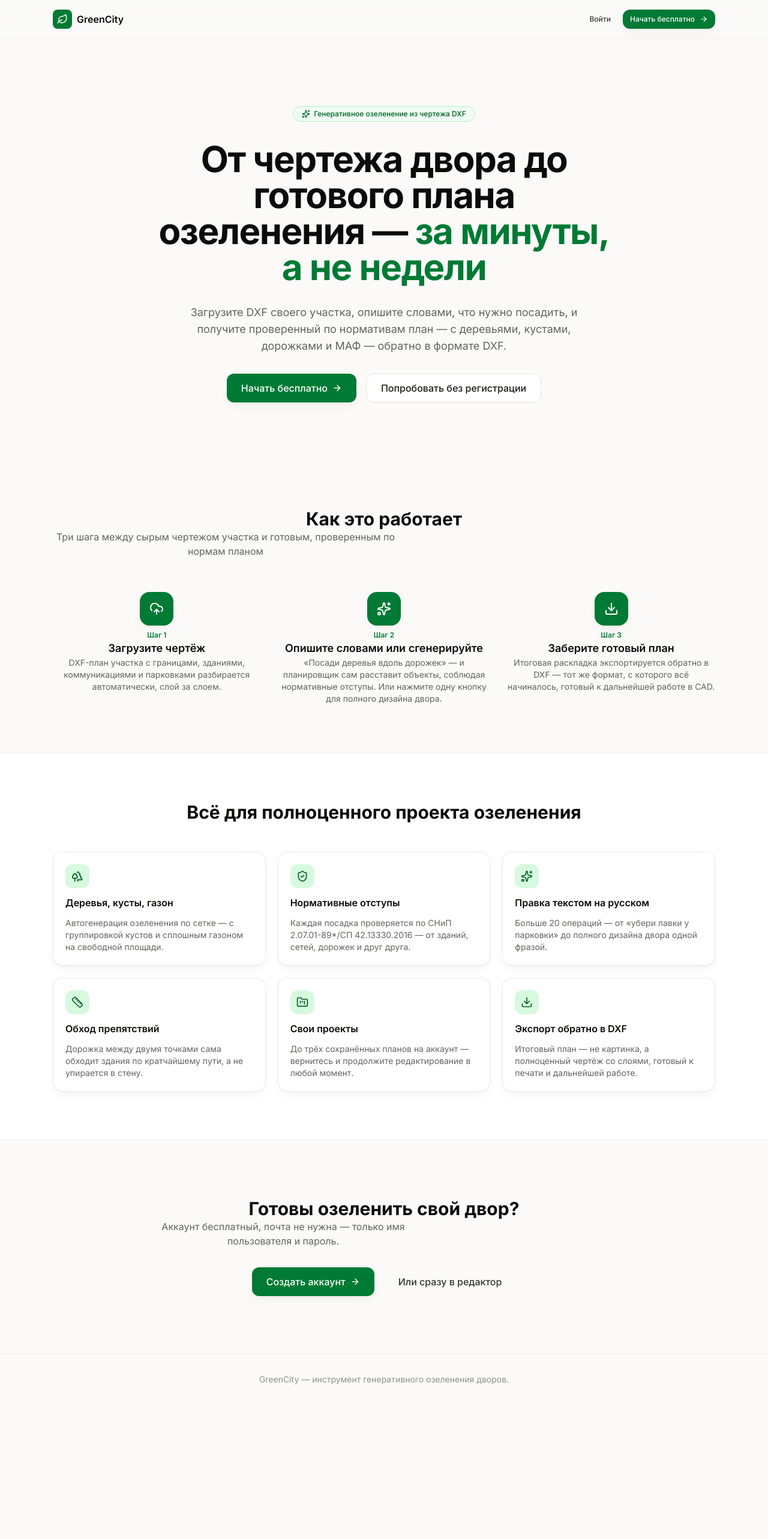
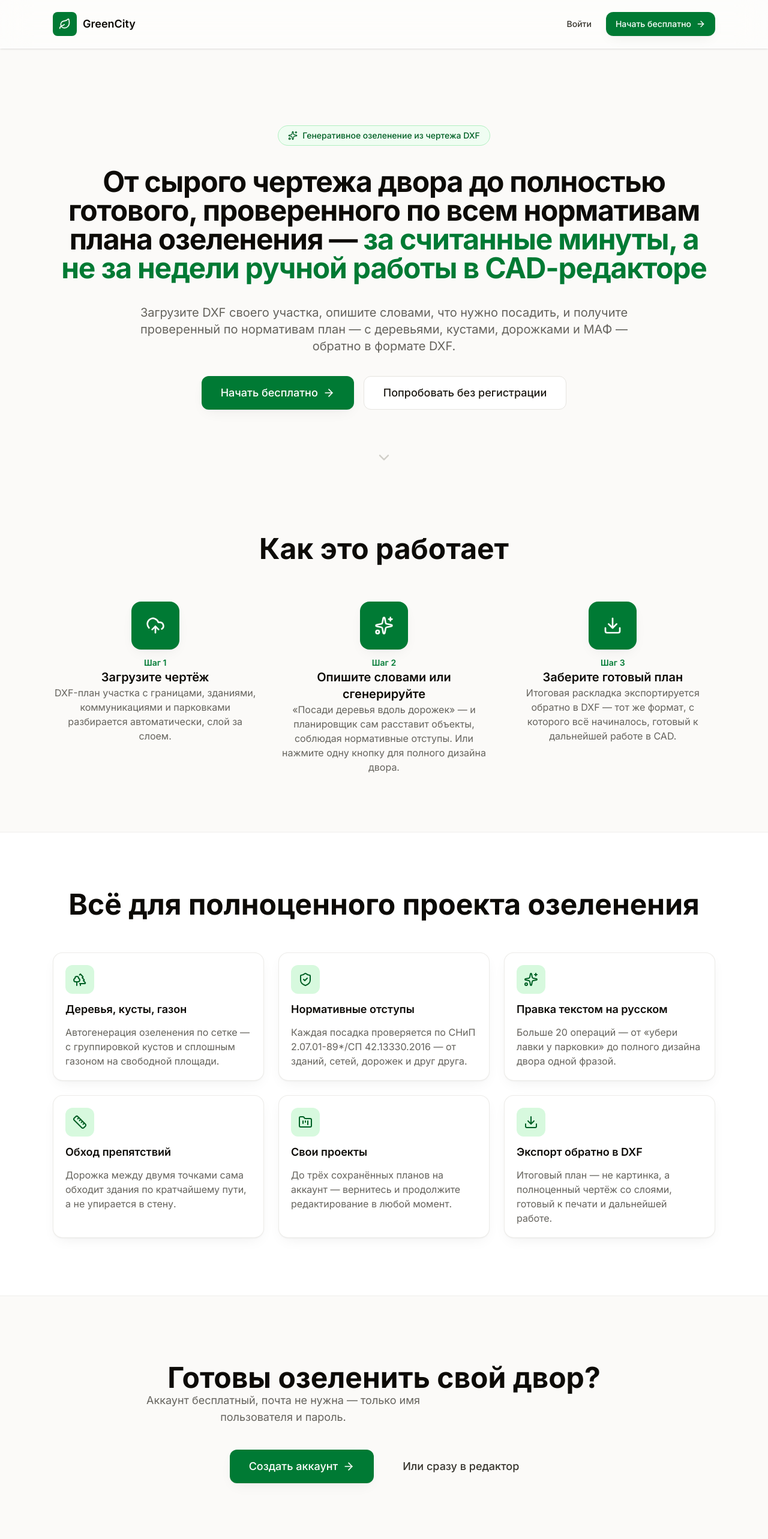
Before and after one commit to Artem-Kornilov-pro/GreenCity, a React (Vite) app in the folder frontend/: page / in a window 1280 px wide. Shown: the top 2566 px of the page at 60% size. Before the commit the page ends 2342 px from the top, so only its background shows below. Built offline with nearby package versions, Linux system fonts and the light colour scheme; no server answers.

Commit message:
Настроены шрифты

```diff
--- a/frontend/src/pages/EditorPage.tsx
+++ b/frontend/src/pages/EditorPage.tsx
@@ -292,7 +292,7 @@ export default function EditorPage() {
     <PageTransition>
       <div className="flex h-screen flex-col overflow-hidden bg-ink-50">
         {/* Топбар */}
-        <header className="flex h-14 shrink-0 items-center gap-3 border-b border-ink-200/70 bg-white px-4">
+        <header className="flex h-14 shrink-0 items-center gap-3 border-b border-white/60 bg-white/55 px-4 shadow-sm backdrop-blur-xl backdrop-saturate-150">
           <Link to="/" className="flex shrink-0 items-center gap-2 font-semibold text-ink-900">
             <span className="flex h-7 w-7 items-center justify-center rounded-lg bg-brand-600 text-white">
               <Leaf className="h-4 w-4" />
--- a/frontend/src/pages/LandingPage.tsx
+++ b/frontend/src/pages/LandingPage.tsx
@@ -10,6 +10,7 @@ import {
   FolderKanban,
   ArrowRight,
   Ruler,
+  ChevronDown,
 } from "lucide-react";
 import { Button } from "../components/ui/button";
 import { Card, CardContent } from "../components/ui/card";
@@ -17,8 +18,13 @@ import { PageTransition } from "../components/PageTransition";
 import { useAuth } from "../context/useAuth";
 
 const fadeUp: Variants = {
-  hidden: { opacity: 0, y: 24 },
+  hidden: { opacity: 0, y: 28 },
   show: { opacity: 1, y: 0, transition: { duration: 0.6, ease: "easeOut" } },
+};
+
+const popIn: Variants = {
+  hidden: { opacity: 0, y: 20, scale: 0.6, rotate: -12 },
+  show: { opacity: 1, y: 0, scale: 1, rotate: 0, transition: { duration: 0.55, ease: "easeOut" } },
 };
 
 const stagger: Variants = {
@@ -79,27 +85,36 @@ const FEATURES = [
 
 function Header() {
   return (
-    <header className="sticky top-0 z-40 border-b border-ink-200/60 bg-ink-50/80 backdrop-blur-md">
-      <div className="mx-auto flex h-16 max-w-6xl items-center justify-between px-6">
-        <div className="flex items-center gap-2 font-semibold text-ink-900">
-          <span className="flex h-8 w-8 items-center justify-center rounded-lg bg-brand-600 text-white">
-            <Leaf className="h-4.5 w-4.5" />
-          </span>
+    <motion.header
+      initial={{ opacity: 0, y: -24 }}
+      animate={{ opacity: 1, y: 0 }}
+      transition={{ duration: 0.5, ease: "easeOut" }}
+      className="sticky top-0 z-40 border-b border-white/60 bg-white/55 shadow-sm backdrop-blur-xl backdrop-saturate-150"
+    >
+      <div className="mx-auto flex h-20 max-w-6xl items-center justify-between px-6">
+        <div className="flex items-center gap-2.5 text-lg font-semibold text-ink-900">
+          <motion.span
+            whileHover={{ rotate: 12, scale: 1.1 }}
+            transition={{ type: "spring", stiffness: 300, damping: 12 }}
+            className="flex h-10 w-10 items-center justify-center rounded-lg bg-brand-600 text-white"
+          >
+            <Leaf className="h-5 w-5" />
+          </motion.span>
           GreenCity
         </div>
         <nav className="flex items-center gap-2">
-          <Button asChild variant="ghost" size="sm">
+          <Button asChild variant="ghost" size="md" className="transition-transform hover:scale-105 active:scale-95">
             <Link to="/login">Войти</Link>
           </Button>
-          <Button asChild size="sm">
+          <Button asChild size="md" className="group transition-transform hover:scale-105 active:scale-95">
             <Link to="/register">
               Начать бесплатно
-              <ArrowRight className="h-3.5 w-3.5" />
+              <ArrowRight className="h-4 w-4 transition-transform group-hover:translate-x-1" />
             </Link>
           </Button>
         </nav>
       </div>
-    </header>
+    </motion.header>
   );
 }
 
@@ -117,14 +132,33 @@ export default function LandingPage() {
           aria-hidden
           className="pointer-events-none absolute inset-0 -z-10 bg-[radial-gradient(ellipse_60%_50%_at_50%_-10%,theme(colors.brand.100),transparent)]"
         />
-        <div className="mx-auto flex max-w-6xl flex-col items-center gap-8 px-6 pb-24 pt-20 text-center md:pt-28">
+        {/* Плавающие декоративные пятна -- чисто орнаментальные, aria-hidden */}
+        <motion.div
+          aria-hidden
+          className="pointer-events-none absolute -left-24 top-10 -z-10 h-72 w-72 rounded-full bg-brand-200/50 blur-3xl"
+          animate={{ x: [0, 40, 0], y: [0, -30, 0], scale: [1, 1.15, 1] }}
+          transition={{ duration: 12, repeat: Infinity, ease: "easeInOut" }}
+        />
+        <motion.div
+          aria-hidden
+          className="pointer-events-none absolute -right-20 top-40 -z-10 h-80 w-80 rounded-full bg-brand-300/40 blur-3xl"
+          animate={{ x: [0, -30, 0], y: [0, 40, 0], scale: [1, 1.1, 1] }}
+          transition={{ duration: 14, repeat: Infinity, ease: "easeInOut", delay: 1 }}
+        />
+
+        <div className="mx-auto flex max-w-6xl flex-col items-center gap-9 px-6 pb-28 pt-24 text-center md:pt-32">
           <motion.div
             initial={{ opacity: 0, y: -12 }}
             animate={{ opacity: 1, y: 0 }}
             transition={{ duration: 0.5 }}
-            className="inline-flex items-center gap-1.5 rounded-full border border-brand-200 bg-brand-50 px-3.5 py-1 text-xs font-medium text-brand-700"
+            className="inline-flex items-center gap-2 rounded-full border border-brand-200 bg-brand-50 px-4 py-1.5 text-sm font-medium text-brand-700"
           >
-            <Sparkles className="h-3.5 w-3.5" />
+            <motion.span
+              animate={{ rotate: [0, 15, -15, 0] }}
+              transition={{ duration: 3, repeat: Infinity, ease: "easeInOut" }}
+            >
+              <Sparkles className="h-4 w-4" />
+            </motion.span>
             Генеративное озеленение из чертежа DXF
           </motion.div>
 
@@ -132,17 +166,17 @@ export default function LandingPage() {
             initial={{ opacity: 0, y: 16 }}
             animate={{ opacity: 1, y: 0 }}
             transition={{ duration: 0.6, delay: 0.05 }}
-            className="max-w-3xl text-4xl font-bold tracking-tight text-ink-900 sm:text-5xl md:text-6xl"
+            className="max-w-6xl text-3xl font-bold tracking-tight text-ink-900 sm:text-4xl md:text-5xl"
           >
-            От чертежа двора до готового плана озеленения —{" "}
-            <span className="text-brand-600">за минуты, а не недели</span>
+            От сырого чертежа двора до полностью готового, проверенного по всем нормативам плана озеленения —{" "}
+            <span className="text-brand-600">за считанные минуты, а не за недели ручной работы в CAD-редакторе</span>
           </motion.h1>
 
           <motion.p
             initial={{ opacity: 0, y: 16 }}
             animate={{ opacity: 1, y: 0 }}
             transition={{ duration: 0.6, delay: 0.1 }}
-            className="max-w-2xl text-lg text-ink-500"
+            className="max-w-4xl text-lg text-ink-500 md:text-xl"
           >
             Загрузите DXF своего участка, опишите словами, что нужно посадить, и получите
             проверенный по нормативам план — с деревьями, кустами, дорожками и МАФ — обратно
@@ -155,28 +189,39 @@ export default function LandingPage() {
             transition={{ duration: 0.6, delay: 0.15 }}
             className="flex flex-col items-center gap-4 sm:flex-row"
           >
-            <Button asChild size="lg">
+            <Button asChild size="lg" className="group h-14 px-8 text-lg transition-transform hover:scale-105 active:scale-95">
               <Link to={session ? "/projects" : "/register"}>
                 {session ? "Мои проекты" : "Начать бесплатно"}
-                <ArrowRight className="h-4 w-4" />
+                <ArrowRight className="h-5 w-5 transition-transform group-hover:translate-x-1" />
               </Link>
             </Button>
-            <Button asChild variant="outline" size="lg">
+            <Button
+              asChild
+              variant="outline"
+              size="lg"
+              className="h-14 px-8 text-lg transition-transform hover:scale-105 active:scale-95"
+            >
               <Link to="/editor">Попробовать без регистрации</Link>
             </Button>
           </motion.div>
         </div>
+
+        <motion.div
+          aria-hidden
+          className="pointer-events-none absolute bottom-6 left-1/2 -translate-x-1/2 text-ink-300"
+          animate={{ y: [0, 10, 0] }}
+          transition={{ duration: 1.6, repeat: Infinity, ease: "easeInOut" }}
+        >
+          <ChevronDown className="h-7 w-7" />
+        </motion.div>
       </section>
 
       {/* Как это работает */}
-      <section className="mx-auto max-w-6xl px-6 py-20">
+      <section className="mx-auto max-w-6xl px-6 py-24">
         <motion.div variants={stagger} initial="hidden" whileInView="show" viewport={{ once: true, amount: 0.3 }} className="text-center">
-          <motion.h2 variants={fadeUp} className="text-3xl font-bold text-ink-900">
+          <motion.h2 variants={fadeUp} className="text-4xl font-bold text-ink-900 md:text-5xl">
             Как это работает
           </motion.h2>
-          <motion.p variants={fadeUp} className="mx-auto mt-3 max-w-xl text-ink-500">
-            Три шага между сырым чертежом участка и готовым, проверенным по нормам планом
-          </motion.p>
         </motion.div>
 
         <motion.div
@@ -184,26 +229,31 @@ export default function LandingPage() {
           initial="hidden"
           whileInView="show"
           viewport={{ once: true, amount: 0.2 }}
-          className="mt-14 grid gap-8 md:grid-cols-3"
+          className="mt-16 grid gap-10 md:grid-cols-3"
         >
           {STEPS.map((step, i) => (
             <motion.div key={step.title} variants={fadeUp} className="relative flex flex-col items-center text-center">
-              <div className="flex h-14 w-14 items-center justify-center rounded-2xl bg-brand-600 text-white shadow-soft">
-                <step.icon className="h-6 w-6" />
-              </div>
-              <div className="mt-2 text-xs font-semibold text-brand-600">Шаг {i + 1}</div>
-              <h3 className="mt-1 text-lg font-semibold text-ink-900">{step.title}</h3>
-              <p className="mt-2 text-sm text-ink-500">{step.text}</p>
+              <motion.div
+                variants={popIn}
+                whileHover={{ scale: 1.12, rotate: 8 }}
+                transition={{ type: "spring", stiffness: 260, damping: 14 }}
+                className="flex h-20 w-20 items-center justify-center rounded-2xl bg-brand-600 text-white shadow-soft"
+              >
+                <step.icon className="h-8 w-8" />
+              </motion.div>
+              <div className="mt-3 text-sm font-semibold text-brand-600">Шаг {i + 1}</div>
+              <h3 className="mt-1 text-xl font-semibold text-ink-900">{step.title}</h3>
+              <p className="mt-2 text-base text-ink-500">{step.text}</p>
             </motion.div>
           ))}
         </motion.div>
       </section>
 
       {/* Возможности */}
-      <section className="border-y border-ink-200/60 bg-white py-20">
+      <section className="border-y border-ink-200/60 bg-white py-24">
         <div className="mx-auto max-w-6xl px-6">
           <motion.div variants={stagger} initial="hidden" whileInView="show" viewport={{ once: true, amount: 0.3 }} className="text-center">
-            <motion.h2 variants={fadeUp} className="text-3xl font-bold text-ink-900">
+            <motion.h2 variants={fadeUp} className="text-4xl font-bold text-ink-900 md:text-5xl">
               Всё для полноценного проекта озеленения
             </motion.h2>
           </motion.div>
@@ -213,17 +263,21 @@ export default function LandingPage() {
             initial="hidden"
             whileInView="show"
             viewport={{ once: true, amount: 0.15 }}
-            className="mt-12 grid gap-5 sm:grid-cols-2 lg:grid-cols-3"
+            className="mt-14 grid gap-6 sm:grid-cols-2 lg:grid-cols-3"
           >
             {FEATURES.map((f) => (
-              <motion.div key={f.title} variants={fadeUp}>
+              <motion.div key={f.title} variants={fadeUp} whileHover={{ y: -8 }} transition={{ type: "spring", stiffness: 300, damping: 20 }}>
                 <Card className="h-full transition-shadow hover:shadow-soft-lg">
                   <CardContent className="flex flex-col gap-3">
-                    <div className="flex h-10 w-10 items-center justify-center rounded-xl bg-brand-100 text-brand-700">
-                      <f.icon className="h-5 w-5" />
-                    </div>
-                    <h3 className="font-semibold text-ink-900">{f.title}</h3>
-                    <p className="text-sm text-ink-500">{f.text}</p>
+                    <motion.div
+                      whileHover={{ rotate: 10, scale: 1.1 }}
+                      transition={{ type: "spring", stiffness: 300, damping: 12 }}
+                      className="flex h-12 w-12 items-center justify-center rounded-xl bg-brand-100 text-brand-700"
+                    >
+                      <f.icon className="h-6 w-6" />
+                    </motion.div>
+                    <h3 className="text-lg font-semibold text-ink-900">{f.title}</h3>
+                    <p className="text-base text-ink-500">{f.text}</p>
                   </CardContent>
                 </Card>
               </motion.div>
@@ -233,27 +287,38 @@ export default function LandingPage() {
       </section>
 
       {/* CTA */}
-      <section className="mx-auto max-w-4xl px-6 py-24 text-center">
+      <section className="relative mx-auto max-w-4xl px-6 py-28 text-center">
         <motion.div initial="hidden" whileInView="show" viewport={{ once: true, amount: 0.4 }} variants={fadeUp}>
-          <h2 className="text-3xl font-bold text-ink-900">Готовы озеленить свой двор?</h2>
-          <p className="mx-auto mt-3 max-w-lg text-ink-500">
+          <h2 className="text-4xl font-bold text-ink-900 md:text-5xl">Готовы озеленить свой двор?</h2>
+          <p className="mx-auto mt-4 max-w-lg text-lg text-ink-500">
             Аккаунт бесплатный, почта не нужна — только имя пользователя и пароль.
           </p>
-          <div className="mt-8 flex flex-col items-center gap-4 sm:flex-row sm:justify-center">
-            <Button asChild size="lg">
+          <div className="relative mt-10 flex flex-col items-center gap-4 sm:flex-row sm:justify-center">
+            <motion.span
+              aria-hidden
+              className="pointer-events-none absolute left-1/2 top-1/2 -z-10 h-24 w-56 -translate-x-1/2 -translate-y-1/2 rounded-full bg-brand-300/40 blur-2xl sm:w-40"
+              animate={{ scale: [1, 1.25, 1], opacity: [0.5, 0.9, 0.5] }}
+              transition={{ duration: 2.4, repeat: Infinity, ease: "easeInOut" }}
+            />
+            <Button asChild size="lg" className="group h-14 px-8 text-lg transition-transform hover:scale-105 active:scale-95">
               <Link to={session ? "/projects" : "/register"}>
                 {session ? "Мои проекты" : "Создать аккаунт"}
-                <ArrowRight className="h-4 w-4" />
+                <ArrowRight className="h-5 w-5 transition-transform group-hover:translate-x-1" />
               </Link>
             </Button>
-            <Button asChild variant="ghost" size="lg">
+            <Button
+              asChild
+              variant="ghost"
+              size="lg"
+              className="h-14 px-8 text-lg transition-transform hover:scale-105 active:scale-95"
+            >
               <Link to="/editor">Или сразу в редактор</Link>
             </Button>
           </div>
         </motion.div>
       </section>
 
-      <footer className="border-t border-ink-200/60 py-8 text-center text-sm text-ink-400">
+      <footer className="border-t border-ink-200/60 py-8 text-center text-base text-ink-400">
         GreenCity — инструмент генеративного озеленения дворов.
       </footer>
     </div>
--- a/frontend/src/pages/ProjectsPage.tsx
+++ b/frontend/src/pages/ProjectsPage.tsx
@@ -83,7 +83,7 @@ export default function ProjectsPage() {
   return (
     <PageTransition>
       <div className="min-h-full bg-ink-50">
-        <header className="border-b border-ink-200/60 bg-white">
+        <header className="sticky top-0 z-40 border-b border-white/60 bg-white/55 shadow-sm backdrop-blur-xl backdrop-saturate-150">
           <div className="mx-auto flex h-16 max-w-5xl items-center justify-between px-6">
             <Link to="/" className="flex items-center gap-2 font-semibold text-ink-900">
               <span className="flex h-8 w-8 items-center justify-center rounded-lg bg-brand-600 text-white">
```
